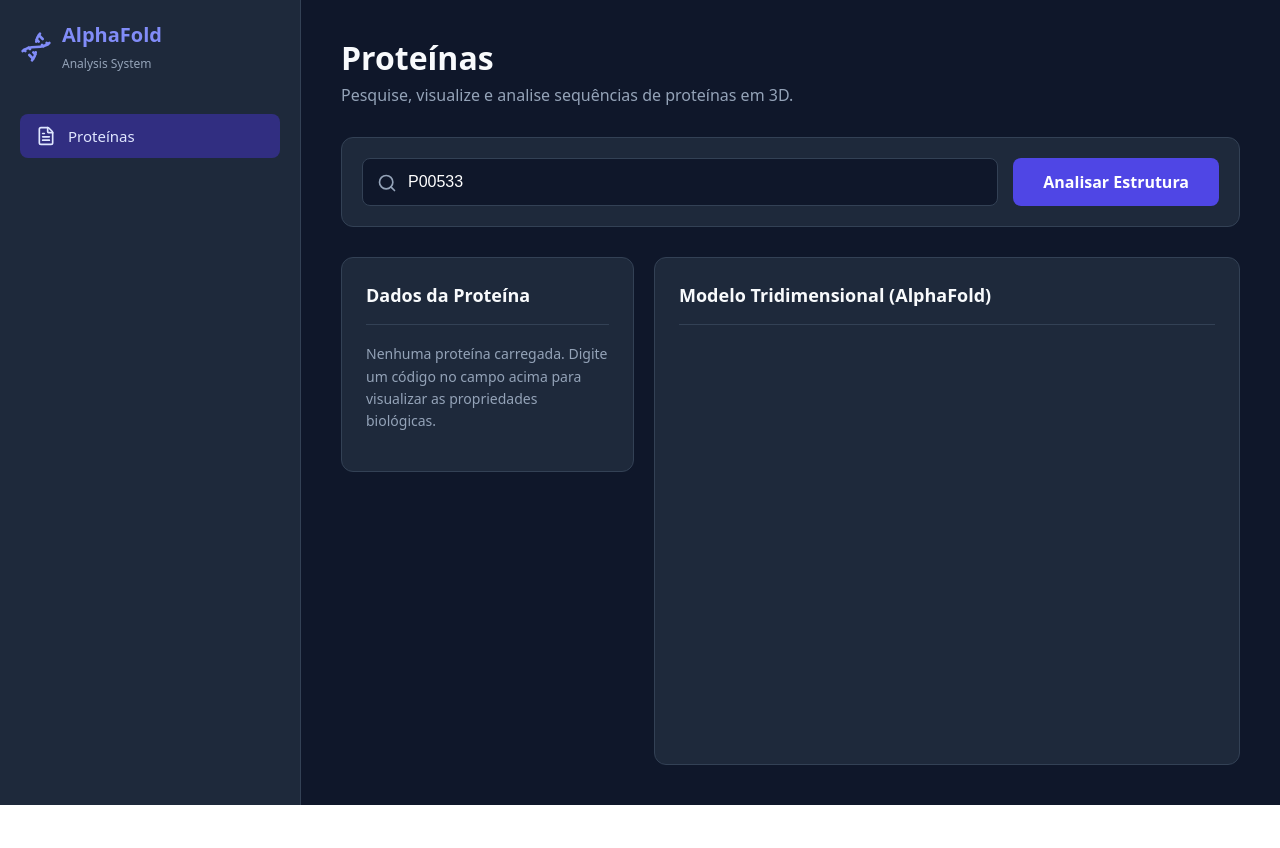
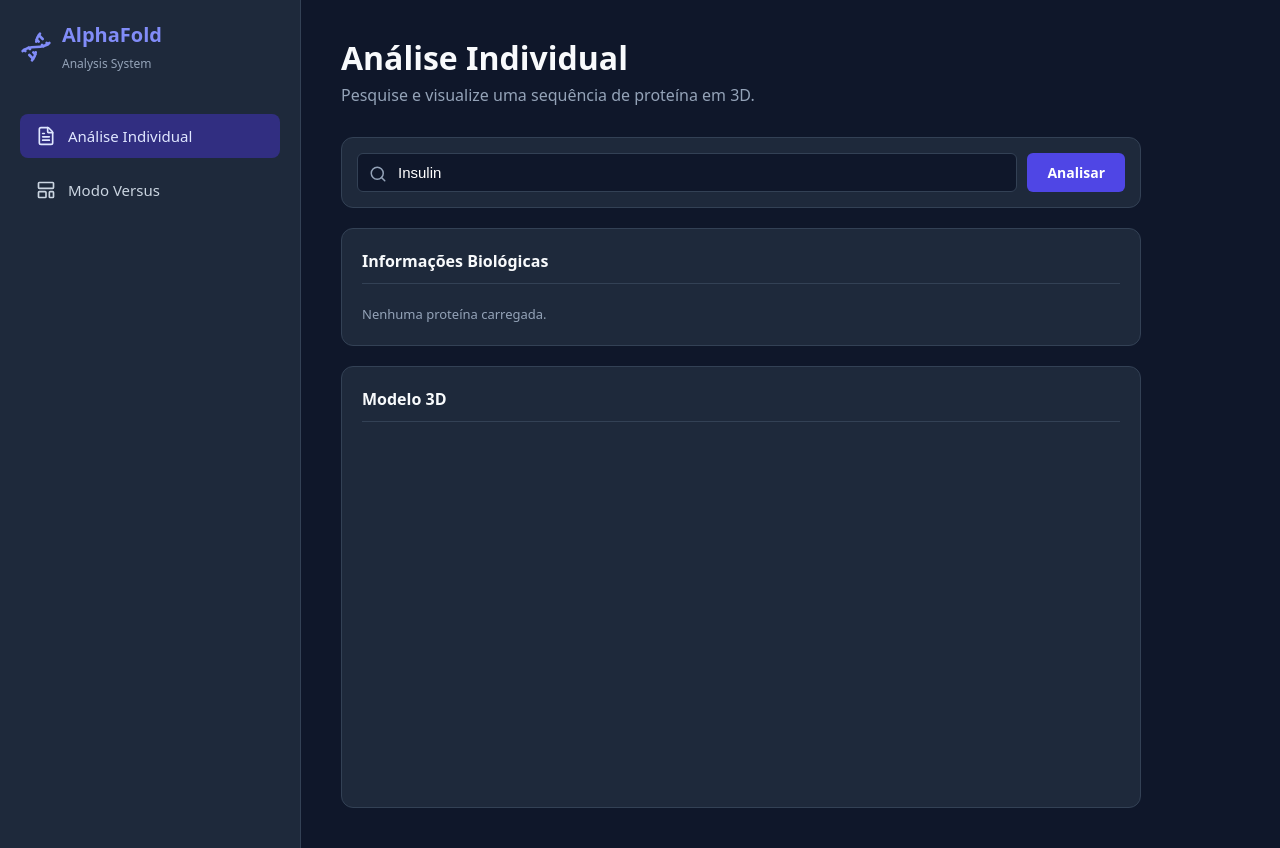
Before and after one commit to Danielarceeno/AlphaFold, a React (Vite) app in the folder frontend/: page / in a window 1280 px wide. Before the commit the page ends 805 px from the top, so only its background shows below. Built offline with nearby package versions, Linux system fonts and the light colour scheme.

Commit message:
feat(frontend/backend): adiciona endpoint para buscar função da proteína no UniProt e atualiza componente de análise de proteínas

```diff
--- a/frontend/src/App.jsx
+++ b/frontend/src/App.jsx
@@ -1,12 +1,18 @@
 import { useState, useEffect, useRef } from 'react';
 import axios from 'axios';
-import { Dna, FileText, Search } from 'lucide-react';
+import { Dna, FileText, LayoutTemplate, Search, ChevronDown, ChevronUp } from 'lucide-react';
 
-function App() {
-  const [searchTerm, setSearchTerm] = useState('P00533');
+const BASE_URL = 'https://glorious-goggles-p47qgj7xxqwh649x-3000.app.github.dev';
+
+function ProteinAnalyzer({ defaultSearch = '', title = '' }) {
+  const [searchTerm, setSearchTerm] = useState(defaultSearch);
   const [loading, setLoading] = useState(false);
   const [error, setError] = useState(null);
   const [metadata, setMetadata] = useState(null);
+  const [description, setDescription] = useState(null);
+
+  // NOVO: Controla se o texto da função está expandido ou não
+  const [isFunctionExpanded, setIsFunctionExpanded] = useState(false);
 
   const viewerContainerRef = useRef(null);
   const [viewerInstance, setViewerInstance] = useState(null);
@@ -20,39 +26,172 @@
     }
   }, []);
 
- const fetchAndRenderProtein = async () => {
+  const fetchAndRenderProtein = async () => {
     if (!searchTerm || !viewerInstance) return;
 
     setLoading(true);
     setError(null);
     setMetadata(null);
+    setDescription(null);
+    setIsFunctionExpanded(false);
 
     try {
-      const baseUrl = 'https://glorious-goggles-p47qgj7xxqwh649x-3000.app.github.dev';
-      const searchResponse = await axios.get(`${baseUrl}/api/search/${searchTerm}`);
-      const proteinId = searchResponse.data.id; // Ex: Vai transformar "Insulin" em "P01308"
-      const metadataResponse = await axios.get(`${baseUrl}/api/protein/${proteinId}`);
+      const BASE_URL = 'https://glorious-goggles-p47qgj7xxqwh649x-3000.app.github.dev';
+
+      const searchResponse = await axios.get(`${BASE_URL}/api/search/${searchTerm}`);
+      const proteinId = searchResponse.data.id;
+
+      const metadataResponse = await axios.get(`${BASE_URL}/api/protein/${proteinId}`);
       setMetadata(metadataResponse.data);
 
-      const structureResponse = await axios.get(`${baseUrl}/api/protein/${proteinId}/structure`);
+      const descResponse = await axios.get(`${BASE_URL}/api/uniprot/${proteinId}`);
+      setDescription(descResponse.data.function);
+
+      const structureResponse = await axios.get(`${BASE_URL}/api/protein/${proteinId}/structure`);
       viewerInstance.clear();
       viewerInstance.addModel(structureResponse.data, 'pdb');
-      viewerInstance.setStyle({}, { cartoon: { color: 'spectrum' } });
+
+      viewerInstance.setStyle({}, {
+        cartoon: {
+          colorfunc: (atom) => {
+            if (atom.b > 90) return '#0053d6';
+            if (atom.b > 70) return '#65cbff';
+            if (atom.b > 50) return '#ffe500';
+            return '#ff7d45';
+          }
+        }
+      });
+
       viewerInstance.zoomTo();
       viewerInstance.render();
 
     } catch (err) {
       console.error(err);
-      setError('Não conseguimos encontrar essa proteína. Tente digitar o nome em inglês (ex: Insulin, Hemoglobin) ou verifique a ortografia.');
+      setError('Não encontrada. Tente o nome em inglês (ex: Insulin) ou verifique o texto.');
     } finally {
       setLoading(false);
     }
   };
 
   return (
+    <div style={{ display: 'flex', flexDirection: 'column', gap: '20px' }}>
+      {title && <h3 style={{ margin: 0, color: '#818cf8' }}>{title}</h3>}
+
+      <div style={{ display: 'flex', gap: '10px', backgroundColor: '#1e293b', padding: '15px', borderRadius: '12px', border: '1px solid #334155' }}>
+        <div style={{ flex: 1, position: 'relative' }}>
+          <Search size={18} color="#94a3b8" style={{ position: 'absolute', left: '12px', top: '12px' }} />
+          <input
+            type="text"
+            value={searchTerm}
+            onChange={(e) => setSearchTerm(e.target.value)}
+            placeholder="Nome (ex: Keratin)"
+            style={{
+              width: '100%', padding: '10px 10px 10px 40px', fontSize: '15px',
+              backgroundColor: '#0f172a', border: '1px solid #334155', color: 'white',
+              borderRadius: '6px', outline: 'none', boxSizing: 'border-box'
+            }}
+          />
+        </div>
+        <button
+          onClick={fetchAndRenderProtein}
+          disabled={loading}
+          style={{
+            padding: '0 20px', fontSize: '14px', fontWeight: 'bold',
+            backgroundColor: loading ? '#4f46e580' : '#4f46e5', color: 'white',
+            border: 'none', borderRadius: '6px', cursor: loading ? 'not-allowed' : 'pointer'
+          }}
+        >
+          {loading ? 'Buscando...' : 'Analisar'}
+        </button>
+      </div>
+
+      {error && <div style={{ backgroundColor: '#7f1d1d', color: '#fca5a5', padding: '12px', borderRadius: '8px', fontSize: '14px' }}>{error}</div>}
+
+      <div style={{ backgroundColor: '#1e293b', padding: '20px', borderRadius: '12px', border: '1px solid #334155' }}>
+        <h4 style={{ marginTop: 0, color: '#f8fafc', fontSize: '16px', borderBottom: '1px solid #334155', paddingBottom: '10px' }}>
+          Informações Biológicas
+        </h4>
+        {metadata ? (
+          <div>
+            <div style={{ display: 'grid', gridTemplateColumns: '1fr 1fr', gap: '15px', marginBottom: '15px' }}>
+              <div>
+                <span style={{ color: '#94a3b8', fontSize: '12px', display: 'block' }}>NOME COMUM</span>
+                <strong style={{ fontSize: '15px', color: '#818cf8' }}>{metadata.proteinDescription}</strong>
+              </div>
+              <div>
+                <span style={{ color: '#94a3b8', fontSize: '12px', display: 'block' }}>ORGANISMO</span>
+                <span style={{ fontSize: '14px', fontStyle: 'italic' }}>{metadata.organismScientificName}</span>
+              </div>
+            </div>
+
+            {/* Caixa de Função Interativa */}
+            <div
+              onClick={() => setIsFunctionExpanded(!isFunctionExpanded)}
+              style={{
+                backgroundColor: '#0f172a', padding: '15px', borderRadius: '8px',
+                border: '1px solid #334155', cursor: 'pointer'
+              }}
+            >
+              <div style={{ display: 'flex', justifyContent: 'space-between', alignItems: 'center', marginBottom: '5px' }}>
+                <span style={{ color: '#94a3b8', fontSize: '12px', fontWeight: 'bold' }}>
+                  FUNÇÃO / O QUE FAZ?
+                </span>
+                {/* O ícone muda dependendo de estar aberto ou fechado */}
+                {isFunctionExpanded ? <ChevronUp size={16} color="#818cf8" /> : <ChevronDown size={16} color="#818cf8" />}
+              </div>
+
+              <p style={{
+                margin: 0, fontSize: '14px', lineHeight: '1.6', color: '#cbd5e1',
+                display: isFunctionExpanded ? 'block' : '-webkit-box',
+                WebkitLineClamp: isFunctionExpanded ? 'unset' : 2,
+                WebkitBoxOrient: 'vertical',
+                overflow: 'hidden'
+              }}>
+                {description || 'Buscando explicação...'}
+              </p>
+            </div>
+
+          </div>
+        ) : (
+          <p style={{ color: '#94a3b8', fontSize: '13px', margin: 0 }}>Nenhuma proteína carregada.</p>
+        )}
+      </div>
+
+      <div style={{ backgroundColor: '#1e293b', padding: '20px', borderRadius: '12px', border: '1px solid #334155' }}>
+        <div style={{ display: 'flex', justifyContent: 'space-between', alignItems: 'center', borderBottom: '1px solid #334155', paddingBottom: '10px', marginBottom: '15px' }}>
+          <h4 style={{ margin: 0, color: '#f8fafc', fontSize: '16px' }}>Modelo 3D</h4>
+
+          {metadata && (
+            <div style={{ display: 'flex', gap: '15px', fontSize: '11px', color: '#94a3b8' }}>
+              <span style={{ display: 'flex', alignItems: 'center', gap: '5px' }}>
+                <div style={{ width: '10px', height: '10px', backgroundColor: '#0053d6', borderRadius: '2px' }}></div> Certeza Alta
+              </span>
+              <span style={{ display: 'flex', alignItems: 'center', gap: '5px' }}>
+                <div style={{ width: '10px', height: '10px', backgroundColor: '#65cbff', borderRadius: '2px' }}></div> Boa
+              </span>
+              <span style={{ display: 'flex', alignItems: 'center', gap: '5px' }}>
+                <div style={{ width: '10px', height: '10px', backgroundColor: '#ffe500', borderRadius: '2px' }}></div> Baixa
+              </span>
+              <span style={{ display: 'flex', alignItems: 'center', gap: '5px' }}>
+                <div style={{ width: '10px', height: '10px', backgroundColor: '#ff7d45', borderRadius: '2px' }}></div> Flexível/Inseguro
+              </span>
+            </div>
+          )}
+        </div>
+
+        <div ref={viewerContainerRef} style={{ width: '100%', height: '350px', borderRadius: '8px', overflow: 'hidden', position: 'relative' }}></div>
+      </div>
+    </div>
+  );
+}
+
+function App() {
+  const [activeMenu, setActiveMenu] = useState('Proteínas');
+
+  return (
     <div style={{ display: 'flex', minHeight: '100vh', width: '100vw', overflowX: 'hidden', backgroundColor: '#0f172a', color: '#f8fafc', fontFamily: 'system-ui, sans-serif' }}>
 
-      {/* BARRA LATERAL SIMPLIFICADA */}
+      {/* BARRA LATERAL */}
       <aside style={{ width: '260px', minWidth: '260px', backgroundColor: '#1e293b', borderRight: '1px solid #334155', padding: '20px', display: 'flex', flexDirection: 'column' }}>
         <div style={{ display: 'flex', alignItems: 'center', gap: '10px', marginBottom: '40px', color: '#818cf8' }}>
           <Dna size={32} />
@@ -64,106 +203,67 @@
 
         <nav style={{ display: 'flex', flexDirection: 'column', gap: '10px' }}>
           <button
+            onClick={() => setActiveMenu('Proteínas')}
             style={{
               display: 'flex', alignItems: 'center', gap: '12px', padding: '12px 16px',
-              backgroundColor: '#312e81', color: '#e0e7ff',
-              border: 'none', borderRadius: '8px', cursor: 'default',
-              textAlign: 'left', fontSize: '15px', fontWeight: '500'
+              backgroundColor: activeMenu === 'Proteínas' ? '#312e81' : 'transparent',
+              color: activeMenu === 'Proteínas' ? '#e0e7ff' : '#cbd5e1',
+              border: 'none', borderRadius: '8px', cursor: 'pointer',
+              textAlign: 'left', fontSize: '15px', fontWeight: '500', transition: '0.2s'
             }}
           >
-            <FileText size={20} />
-            Proteínas
+            <FileText size={20} /> Análise Individual
+          </button>
+
+          <button
+            onClick={() => setActiveMenu('Comparações')}
+            style={{
+              display: 'flex', alignItems: 'center', gap: '12px', padding: '12px 16px',
+              backgroundColor: activeMenu === 'Comparações' ? '#312e81' : 'transparent',
+              color: activeMenu === 'Comparações' ? '#e0e7ff' : '#cbd5e1',
+              border: 'none', borderRadius: '8px', cursor: 'pointer',
+              textAlign: 'left', fontSize: '15px', fontWeight: '500', transition: '0.2s'
+            }}
+          >
+            <LayoutTemplate size={20} /> Modo Versus
           </button>
         </nav>
       </aside>
 
-      {/* ÁREA PRINCIPAL COM LIMITADOR DE LARGURA */}
-      <main style={{ flex: 1, padding: '40px', boxSizing: 'border-box', maxWidth: 'calc(100vw - 260px)' }}>
-        <header style={{ marginBottom: '30px' }}>
-          <h1 style={{ margin: '0 0 8px 0', fontSize: '32px' }}>Proteínas</h1>
-          <p style={{ margin: 0, color: '#94a3b8', fontSize: '16px' }}>
-            Pesquise, visualize e analise sequências de proteínas em 3D.
-          </p>
-        </header>
+      {/* ÁREA PRINCIPAL */}
+      <main style={{ flex: 1, padding: '40px', boxSizing: 'border-box', maxWidth: 'calc(100vw - 260px)', overflowY: 'auto' }}>
 
-        <div style={{ display: 'flex', gap: '15px', marginBottom: '30px', backgroundColor: '#1e293b', padding: '20px', borderRadius: '12px', border: '1px solid #334155' }}>
-          <div style={{ flex: 1, position: 'relative' }}>
-            <Search size={20} color="#94a3b8" style={{ position: 'absolute', left: '15px', top: '15px' }} />
-            <input
-              type="text"
-              value={searchTerm}
-              onChange={(e) => setSearchTerm(e.target.value.toUpperCase())}
-              placeholder="Digite o código da proteína (ex: P00533 ou P69905)"
-              style={{
-                width: '100%', padding: '14px 14px 14px 45px', fontSize: '16px',
-                backgroundColor: '#0f172a', border: '1px solid #334155', color: 'white',
-                borderRadius: '8px', outline: 'none', boxSizing: 'border-box'
-              }}
-            />
+        {/* TELA 1: ANÁLISE INDIVIDUAL */}
+        {activeMenu === 'Proteínas' && (
+          <div>
+            <header style={{ marginBottom: '30px' }}>
+              <h1 style={{ margin: '0 0 8px 0', fontSize: '32px' }}>Análise Individual</h1>
+              <p style={{ margin: 0, color: '#94a3b8', fontSize: '16px' }}>Pesquise e visualize uma sequência de proteína em 3D.</p>
+            </header>
+
+            <div style={{ maxWidth: '800px' }}>
+              {/* Aqui chamamos o nosso componente UMA vez */}
+              <ProteinAnalyzer defaultSearch="Insulin" />
+            </div>
           </div>
-          <button
-            onClick={fetchAndRenderProtein}
-            disabled={loading}
-            style={{
-              padding: '0 30px', fontSize: '16px', fontWeight: 'bold',
-              backgroundColor: loading ? '#4f46e580' : '#4f46e5', color: 'white',
-              border: 'none', borderRadius: '8px', cursor: loading ? 'not-allowed' : 'pointer',
-              transition: 'background 0.2s'
-            }}
-          >
-            {loading ? 'Analisando...' : 'Analisar Estrutura'}
-          </button>
-        </div>
+        )}
 
-        {error && <div style={{ backgroundColor: '#7f1d1d', color: '#fca5a5', padding: '15px', borderRadius: '8px', marginBottom: '20px' }}>{error}</div>}
+        {/* TELA 2: MODO VERSUS (COMPARAÇÃO) */}
+        {activeMenu === 'Comparações' && (
+          <div>
+            <header style={{ marginBottom: '30px' }}>
+              <h1 style={{ margin: '0 0 8px 0', fontSize: '32px' }}>Modo Versus (Comparação)</h1>
+              <p style={{ margin: 0, color: '#94a3b8', fontSize: '16px' }}>Coloque duas proteínas lado a lado para comparar as suas estruturas.</p>
+            </header>
 
-        {/* ALINHAMENTO CORRIGIDO: alignItems: 'start' evita que o grid estique bizarramente */}
-        <div style={{ display: 'grid', gridTemplateColumns: 'minmax(250px, 1fr) 2fr', gap: '20px', alignItems: 'start' }}>
+            <div style={{ display: 'grid', gridTemplateColumns: '1fr 1fr', gap: '40px' }}>
+              {/* Aqui chamamos o nosso componente DUAS vezes, lado a lado! */}
+              <ProteinAnalyzer defaultSearch="Hemoglobin" title="Amostra A" />
+              <ProteinAnalyzer defaultSearch="Myoglobin" title="Amostra B" />
+            </div>
+          </div>
+        )}
 
-          <div style={{ backgroundColor: '#1e293b', padding: '24px', borderRadius: '12px', border: '1px solid #334155' }}>
-            <h3 style={{ marginTop: 0, color: '#f8fafc', fontSize: '18px', borderBottom: '1px solid #334155', paddingBottom: '15px' }}>
-              Dados da Proteína
-            </h3>
-
-            {metadata ? (
-              <div>
-                <div style={{ marginBottom: '15px' }}>
-                  <span style={{ color: '#94a3b8', fontSize: '13px', display: 'block', marginBottom: '4px' }}>NOME COMUM</span>
-                  <strong style={{ fontSize: '16px', color: '#818cf8', wordBreak: 'break-word' }}>{metadata.proteinDescription}</strong>
-                </div>
-                <div style={{ marginBottom: '15px' }}>
-                  <span style={{ color: '#94a3b8', fontSize: '13px', display: 'block', marginBottom: '4px' }}>ESPÉCIE / ORGANISMO</span>
-                  <span style={{ fontSize: '15px', wordBreak: 'break-word' }}>{metadata.organismScientificName}</span>
-                </div>
-                <div>
-                  <span style={{ color: '#94a3b8', fontSize: '13px', display: 'block', marginBottom: '4px' }}>CÓDIGO GENÉTICO (GENE)</span>
-                  <span style={{ fontSize: '15px', backgroundColor: '#0f172a', padding: '4px 8px', borderRadius: '4px' }}>{metadata.gene}</span>
-                </div>
-              </div>
-            ) : (
-              <p style={{ color: '#94a3b8', fontSize: '14px', lineHeight: '1.6' }}>
-                Nenhuma proteína carregada. Digite um código no campo acima para visualizar as propriedades biológicas.
-              </p>
-            )}
-          </div>
-
-          <div style={{ backgroundColor: '#1e293b', padding: '24px', borderRadius: '12px', border: '1px solid #334155', display: 'flex', flexDirection: 'column' }}>
-            <h3 style={{ marginTop: 0, color: '#f8fafc', fontSize: '18px', borderBottom: '1px solid #334155', paddingBottom: '15px', marginBottom: '15px' }}>
-              Modelo Tridimensional (AlphaFold)
-            </h3>
-            <div
-              ref={viewerContainerRef}
-              style={{
-                width: '100%',
-                height: '400px',
-                borderRadius: '8px',
-                overflow: 'hidden',
-                position: 'relative'
-              }}
-            ></div>
-          </div>
-
-        </div>
       </main>
     </div>
   );
```
Also changed, not shown: 1 other file (tests, documents, lock files or other folders).
